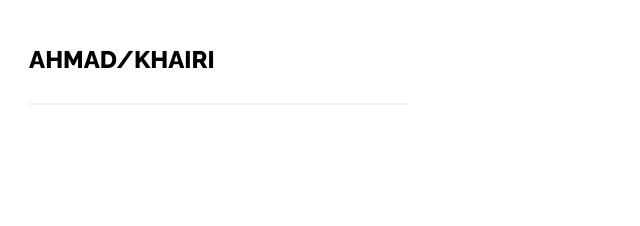
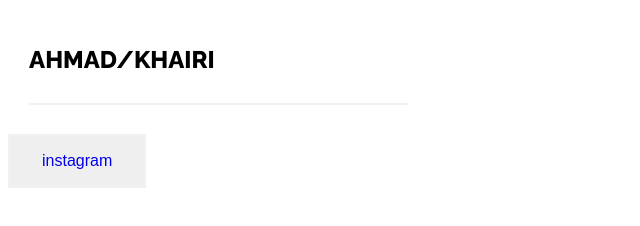
Before and after one commit to AHMAD-KHAIRI/AHMAD-KHAIRI.github.io, a plain HTML site: page index.html in a window 1280 px wide. Shown: the whole page, without its empty margins (0-640 px from the left). Drawn offline with Linux system fonts and the light colour scheme.

Commit message:
Added footer, button and css styles

```diff
--- a/app.css
+++ b/app.css
@@ -1,3 +1,4 @@
+
 h1 {
     font-family: 'Raleway', sans-serif;
     font-size: 1.5em;
@@ -7,3 +8,34 @@ h1 {
     margin-left: calc(10%/6);
     padding: 1.2em 0;
 }
+
+footer {
+    display: flex;
+    align-items:center;
+    justify-content: left;
+    height: 10vh;
+}
+
+#myig {
+    background-color: none;
+    color: #f1f1f1;
+    border: 2px solid;
+    padding: 1em 2em;
+    font-size: 1em;
+    /* transition: all 0.2s; remark: don't do "all" but instead do individual transition property */
+    transition: border-color 0.25s, color 0.25s, box-shadow 0.25s, transform 0.25s;
+}
+
+#myig:hover {
+    border-color: #f1ff5c;
+    color: white;
+    /* The box-shadow CSS property adds shadow effects around an element's frame.  */
+    /* offset-x | offset-y | blur-radius | spread-radius | color */
+    box-shadow: 0 0.5em 0.5em -0.4em #f1ff5c;
+    transform: translateY(-0.25em);
+    cursor: pointer;
+}
+
+a {
+text-decoration: none;
+}
--- a/index.html
+++ b/index.html
@@ -18,9 +18,7 @@
     </main>
 
     <footer>
-        <div>
-
-        </div>
+        <button id="myig"><a href="https://www.instagram.com/">instagram</a></button>
     </footer>
 </body>
 
```
